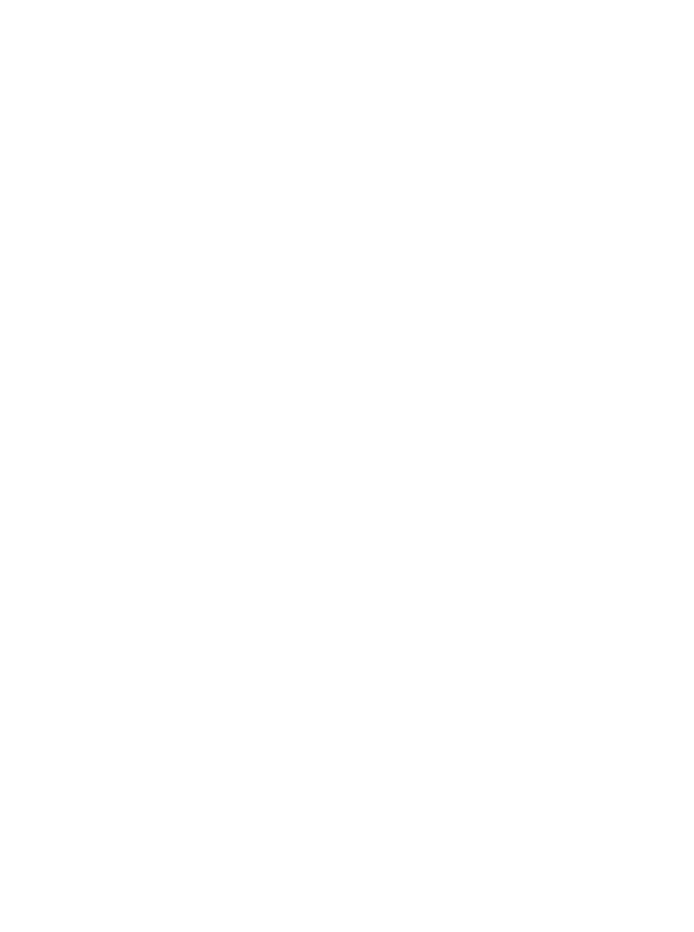
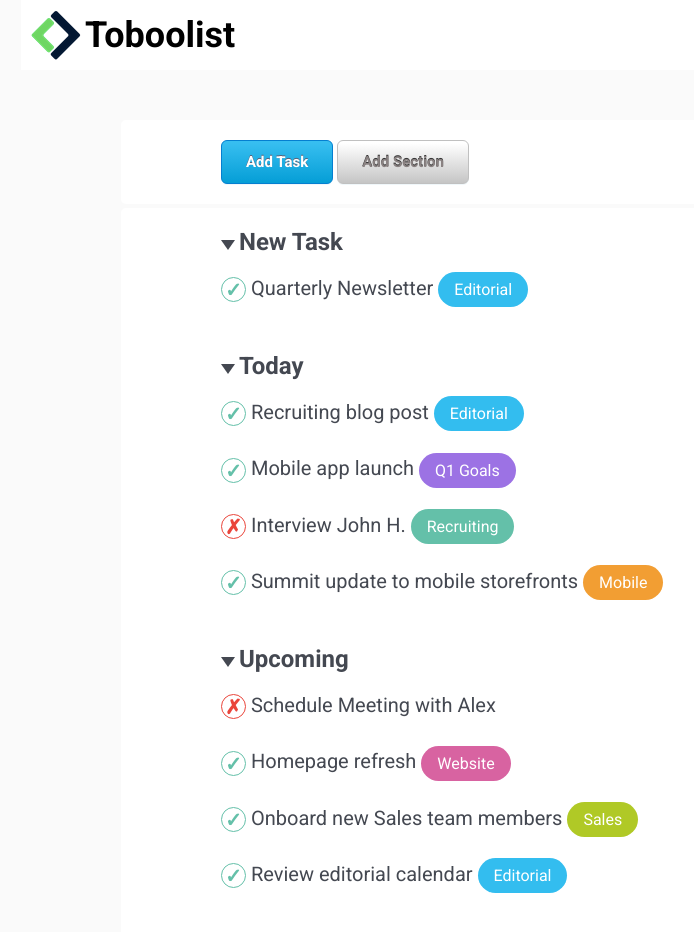
Before and after one commit to perezalexreal/html-css-toboolist, a plain HTML site: page index.html in a window 1280 px wide. Shown: the whole page, without its empty margins (19-713 px from the left). Before the commit the page ends 800 px from the top, so only its background shows below. Drawn offline with Linux system fonts and the light colour scheme.

Commit message:
Esercizio finito

```diff
--- a/css/style.css
+++ b/css/style.css
@@ -0,0 +1,209 @@
+*{
+    margin: 0;
+    padding: 0;
+    box-sizing: border-box;
+    font-family: 'Roboto', sans-serif;
+}
+
+body{
+    background-color: #fafafa;
+}
+
+
+main{
+    width:1000px;
+    margin: 0 auto;
+    margin-top: 50px;
+}
+
+.container{
+    width:1200px;
+    margin: 0 auto;
+}
+
+header{
+    background-color: white;
+    height: 70px;
+    padding: 10px;
+}
+
+header h1{
+    font-size: 36px;
+    font-weight: bold;
+}
+
+header div{
+    display: inline-block;
+    height: 50px;
+    line-height: 50px;
+    vertical-align: middle;
+}
+
+
+.add{
+    background-color: white;
+    padding: 20px 100px;
+    border-radius: 5px;
+}
+
+.listTask{
+    background-color: white;
+    padding: 20px 100px;
+    border-radius: 5px;
+    margin-top: 4px;
+}
+
+ul {
+    list-style: none;
+    margin-bottom: 50px;
+}
+
+li{
+    margin-bottom: 30px;
+    color: #444851;
+    font-size: 20px;;
+}
+
+.listTask h2{
+    display: inline-block;
+    color: #444851;
+    margin-bottom: 20px;;
+}
+
+.addTask {
+	box-shadow: 0px 1px 0px 0px #f0f7fa;
+	background:linear-gradient(to bottom, #37bef0 5%, #059ed6 100%);
+	background-color:#33bdef;
+	border-radius:6px;
+	border:1px solid #057fd0;
+	display:inline-block;
+	cursor:pointer;
+	color:#ffffff;
+	font-size:15px;
+	font-weight:bold;
+	padding:12px 24px;
+	text-decoration:none;
+	text-shadow:0px -1px 0px #5b6178;
+}
+.addTask:hover {
+	background:linear-gradient(to bottom, #039fd8 5%, #37bbeb 100%);
+	background-color:#089dd3;
+}
+.addTask:active {
+	position:relative;
+	top:1px;
+}
+
+.addSection {
+	box-shadow: 0px 1px 0px 0px #f0f7fa;
+	background:linear-gradient(to bottom, #ffffff 5%, #c5c5c5 100%);
+	background-color:#FFFFFF;
+	border-radius:6px;
+	border:1px solid #C0C0C0;
+	display:inline-block;
+	cursor:pointer;
+	color:rgb(138, 130, 130);
+	font-size:15px;
+	font-weight:bold;
+	padding:12px 24px;
+	text-decoration:none;
+	text-shadow:0px -1px 0px #333333;
+}
+.addSection:hover {
+	background:linear-gradient(to bottom, #c5c5c5 4%, #ffffff 100%);
+	background-color:#c5c5c5;
+}
+.addSection:active {
+	position:relative;
+	top:1px;
+}
+
+
+.recruit{
+    background-color:#64c0a9;
+    border-radius: 32px;
+    padding: 8px 16px;
+    color: white;
+    vertical-align: middle;
+    font-size: 16px;
+}
+
+
+.goals{
+    background-color:#9c72e4;
+    border-radius: 32px;
+    padding: 8px 16px;
+    color: white;
+    vertical-align: middle;
+    font-size: 16px;
+}
+.editorial{
+    background-color:#33bdef;
+    border-radius: 32px;
+    padding: 8px 16px;
+    color: white;
+    vertical-align: middle;
+    font-size: 16px;
+}
+
+.mobile{
+    background-color:#f29e33;
+    border-radius: 32px;
+    padding: 8px 16px;
+    color: white;
+    vertical-align: middle;
+    font-size: 16px;
+}
+
+.web{
+    background-color:#d863a1;
+    border-radius: 32px;
+    padding: 8px 16px;
+    color: white;
+    vertical-align: middle;
+    font-size: 16px;
+}
+
+.sales{
+    background-color:#b0c926;
+    border-radius: 32px;
+    padding: 8px 16px;
+    color: white;
+    vertical-align: middle;
+    font-size: 16px;
+}
+
+.triangle-down{
+    width: 0;
+    height: 0;
+    border-left: 7px solid transparent;
+    border-right: 7px solid transparent;
+    border-top: 10px solid #444851;
+    display: inline-block;
+  }
+
+  .ball-green{
+    border: 1px #64c0a9 solid;
+    border-radius: 50%;
+    color: #64c0a9;
+    display: inline-block;
+    height:25px;
+    width: 25px;
+    text-align: center;
+    font-weight: bold;
+    vertical-align: middle;
+    line-height: 25px;;
+}
+
+.ball-red{
+    border: 1px #ea453b solid;
+    border-radius: 50%;
+    color: #ea453b;
+    display: inline-block;
+    height:25px;
+    width: 25px;
+    text-align: center;
+    font-weight: bold;
+    vertical-align: middle;
+    line-height: 25px;;
+}
--- a/index.html
+++ b/index.html
@@ -4,9 +4,57 @@
     <meta charset="UTF-8">
     <meta http-equiv="X-UA-Compatible" content="IE=edge">
     <meta name="viewport" content="width=device-width, initial-scale=1.0">
-    <title>Document</title>
+    <link rel="preconnect" href="https://fonts.googleapis.com">
+    <link rel="preconnect" href="https://fonts.gstatic.com" crossorigin>
+    <link href="https://fonts.googleapis.com/css2?family=PT+Sans:ital,wght@0,400;0,700;1,400;1,700&family=Roboto:ital,wght@0,400;0,700;0,900;1,300&display=swap" rel="stylesheet">     <link rel="stylesheet" href="./css/style.css">
+    <link rel="stylesheet" href="./css/style.css">
+    <title>Toboolist Exercise</title>
 </head>
 <body>
-
+    <div class="container">
+        <header>
+            <div>
+                <img src="./img/logo.png" alt="Logo">
+            </div>
+            <div>
+                <h1>Toboolist</h1>
+            </div>
+        </header>
+        <main>
+            <section class="add">
+                <a href="#" class="addTask">Add Task</a>
+                <a href="#" class="addSection">Add Section</a>
+            </section>
+            <section class="listTask">
+                <section class="newTask">
+                    <span class="triangle-down"></span>
+                    <h2>New Task</h2>
+                    <ul>
+                        <li><span class="ball-green">&check;</span> Quarterly Newsletter <span class="editorial">Editorial</span></li>
+                    </ul>
+                </section>
+                <section class="today">
+                    <span class="triangle-down"></span>
+                    <h2>Today</h2>
+                    <ul>
+                        <li><span class="ball-green">&check;</span> Recruiting blog post <span class="editorial">Editorial</span></li>
+                        <li><span class="ball-green">&check;</span> Mobile app launch <span class="goals">Q1 Goals</span></li>
+                        <li><span class="ball-red">&cross;</span> Interview John H. <span class="recruit">Recruiting</span></li>
+                        <li><span class="ball-green">&check;</span> Summit update to mobile storefronts <span class="mobile">Mobile</span></li>
+                    </ul>
+                </section>
+                <section class="upcoming">
+                    <span class="triangle-down"></span>
+                    <h2>Upcoming</h2>
+                    <ul>
+                        <li><span class="ball-red">&cross;</span> Schedule Meeting with Alex</li>
+                        <li><span class="ball-green">&check;</span> Homepage refresh <span class="web">Website</span></li>
+                        <li><span class="ball-green">&check;</span> Onboard new Sales team members <span class="sales">Sales</span></li>
+                        <li><span class="ball-green">&check;</span> Review editorial calendar <span class="editorial">Editorial</span></li>
+                    </ul>
+                </section>
+            </section>
+        </main>
+    </div>
 </body>
 </html>
```
Also changed, not shown: 3 other files.
